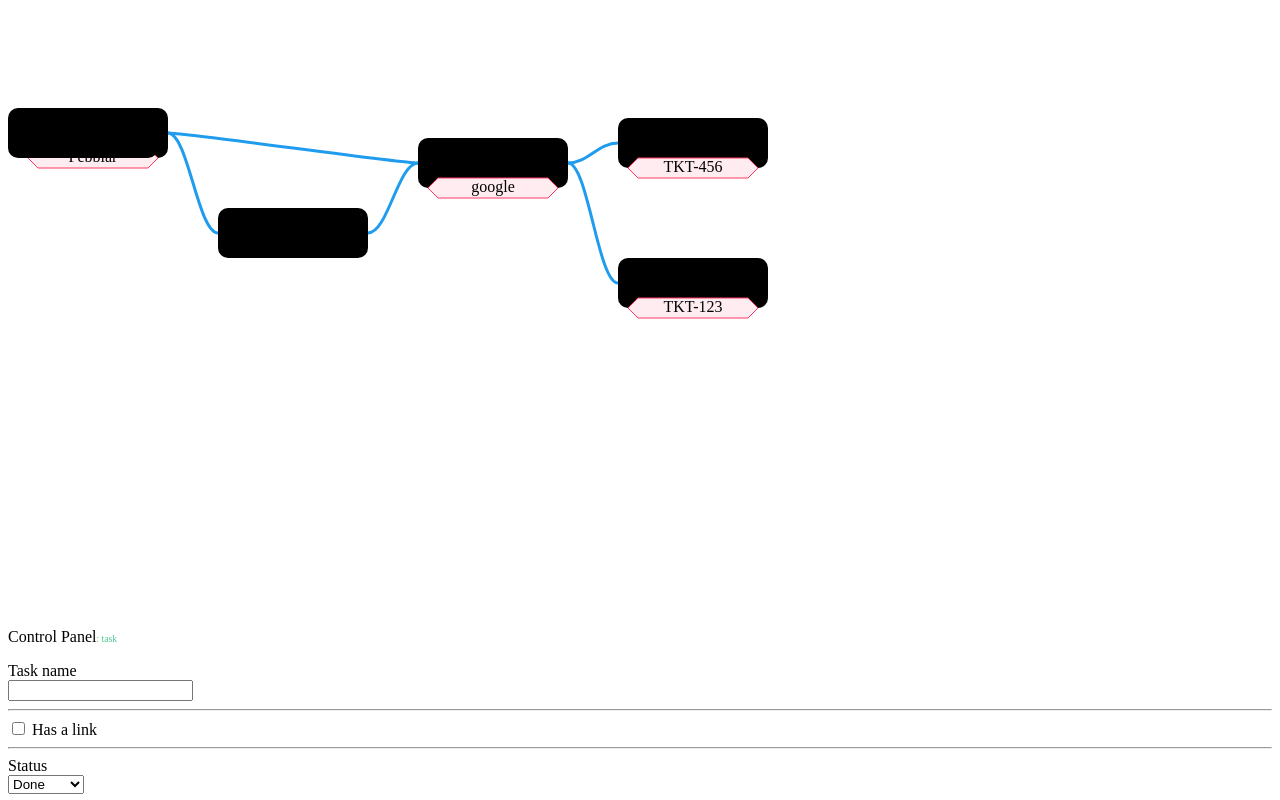
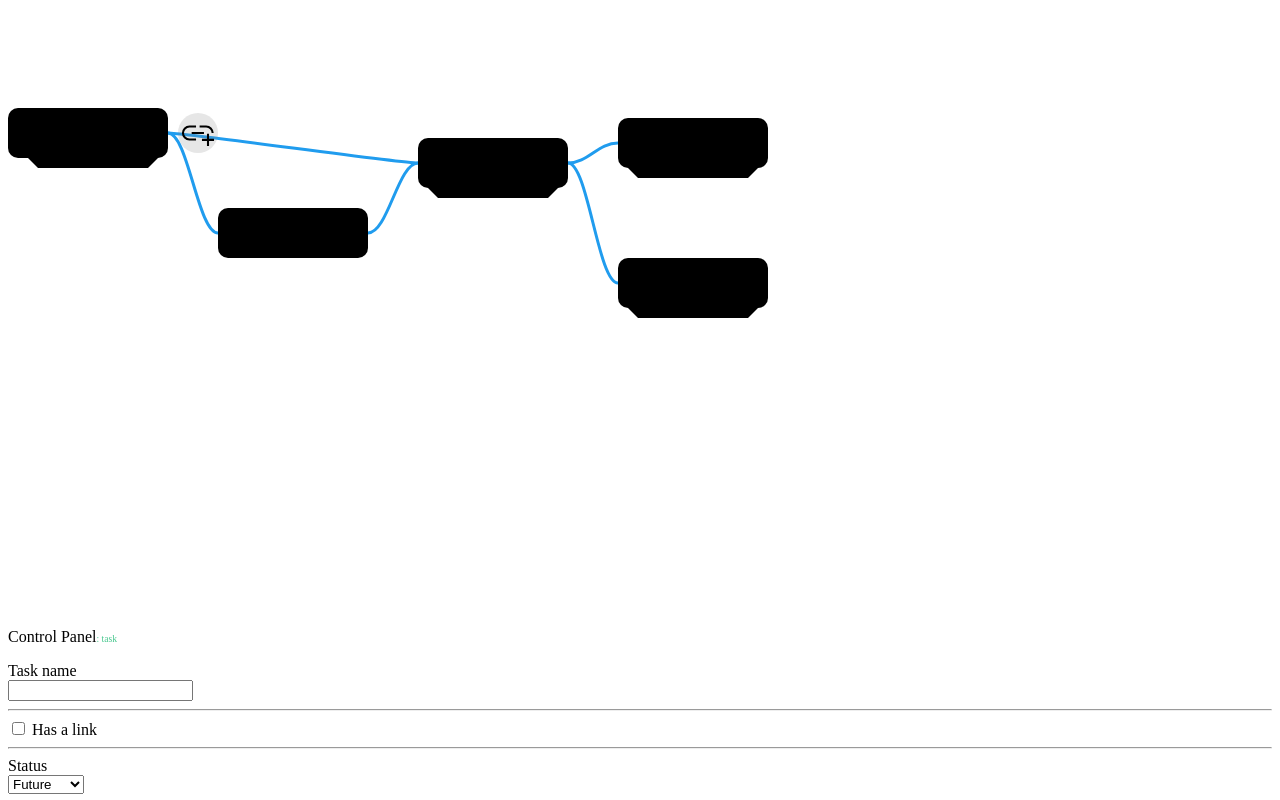
Before and after one commit to MadcoreTom/tasks, a React app: page / in a window 1280 px wide. Both pictures are taken after a click on the button "Add Task". Shown: the top 800 px of the page. Built offline with nearby package versions, Linux system fonts and the light colour scheme; the HTML template or start-up script is replaced by a standard one.

Commit message:
Nicer way to add dependencies

```diff
--- a/src/components/graph.tsx
+++ b/src/components/graph.tsx
@@ -1,5 +1,7 @@
 import * as React from "react";
 import { useDispatch, useSelector } from "react-redux";
+import { TASK_HEIGHT, TASK_WIDTH, TOP_MARGIN } from "../constants";
+import { AddLinkButton } from "../diagram/addlink";
 import { DependencyClickable, DependencyPath } from "../diagram/dependency";
 import { Task, TaskType } from "../diagram/task";
 import { RootState, select, SelectedType, updateTask } from "../state/store";
@@ -9,11 +11,14 @@ export function Graph() {
     let nodes = useSelector((state: RootState) => state.main.tasks) as TaskType[];
     let selected = useSelector((state: RootState) => state.main.selected) as SelectedType;
     const dispatch = useDispatch();
+    let [mousePos, setMousePos] = React.useState([0, 0]);
+
+    const selectedIdx = (selected && selected.type == "task") ? selected.idx : -1;
 
 
     let [offset, setOffset] = React.useState([0, 0]);
 
-    const nodeElems = nodes.map((n, i) => <Task {...n} idx={i} key={i} />)
+    const nodeElems = nodes.map((n, i) => <Task task={n} idx={i} isSelected={i == selectedIdx} key={i} />)
     const pathZoneElems = nodes
         .filter(n => n.dependencies)
         .map(n => { return n.dependencies.map(i => nodes[i]).map(d => { return { start: d, end: n } }) })
@@ -29,15 +34,38 @@ export function Graph() {
         if (selected && selected.type == "task" && selected.dragging) {
             const n = nodes[selected.idx];
             dispatch(updateTask({ ...n, x: n.x + evt.movementX, y: n.y + evt.movementY }));
-        // }if (evt.buttons == 2 && (evt.movementX != 0 || evt.movementY != 0)) {
-        }else if(evt.buttons > 0){
+            // }if (evt.buttons == 2 && (evt.movementX != 0 || evt.movementY != 0)) {
+        } else if (evt.buttons > 0) {
             setOffset([offset[0] + evt.movementX, offset[1] + evt.movementY]);
         }
+        setMousePos([evt.clientX-offset[0], evt.clientY-offset[1]]);
     }
     function onRelease(evt: React.MouseEvent) {
         if (selected && selected.type == "task" && selected.dragging) {
-            dispatch(select({...selected,dragging:undefined}))
+            dispatch(select({ ...selected, dragging: undefined }))
         }
+    }
+
+    let addButtons: any = null;
+    if (selected && selected.type == "task") {
+        const n = nodes[selected.idx];
+        addButtons = <g>
+            <AddLinkButton x={n.x - 40} y={n.y + TASK_HEIGHT / 2} idx={selected.idx} isStart={false} />
+            <AddLinkButton x={n.x + TASK_WIDTH + 40} y={n.y + TASK_HEIGHT / 2} idx={selected.idx} isStart={true} />
+        </g>
+    } else if (selected && selected.type == "linking") {
+        const n = nodes[selected.idx];
+        let start: number[] | null = null;
+        let end: number[] | null = null;
+        if (selected.start) {
+            start = [n.x + TASK_WIDTH, n.y + TASK_HEIGHT / 2 + TOP_MARGIN];
+            end = mousePos;
+        } else {
+            start = mousePos;
+            end = [n.x, n.y + TASK_HEIGHT / 2+ TOP_MARGIN];
+        }
+        const path = `M ${start[0]},${start[1]} L ${end[0]},${end[1]}`;
+        addButtons = <path d={path} stroke="magenta" style={{pointerEvents:"none"}}  strokeWidth="3"/>
     }
 
 
@@ -50,6 +78,7 @@ export function Graph() {
             {pathZoneElems}
             {pathElems}
             {nodeElems}
+            {addButtons}
         </g>
     </svg>
 }
--- /dev/null
+++ b/src/diagram/addlink.tsx
@@ -0,0 +1,13 @@
+import * as React from "react";
+import { useDispatch } from "react-redux";
+import { TOP_MARGIN } from "../constants";
+import { select } from "../state/store";
+
+export function AddLinkButton(props: {x:number,y:number,isStart:boolean, idx:number}){
+    const dispatch = useDispatch();
+    const transform = `translate(${props.x-20},${props.y + TOP_MARGIN-20})`
+    return <g transform={transform} onClick={()=>dispatch(select({type:"linking", start:props.isStart,idx:props.idx}))}>
+        <circle cx="20" cy="20" r="20" fill="rgba(128,128,128,0.2)" />
+        <path d="M18.042 27.583H11.5q-3.167 0-5.375-2.229T3.917 20q0-3.125 2.208-5.354t5.375-2.229h6.542v2.125H11.5q-2.292 0-3.896 1.583T6 20q0 2.25 1.604 3.854t3.896 1.604h6.542Zm-4.375-6.541v-2.084h12.291v2.084ZM35.708 20h-2.083q0-2.25-1.604-3.854t-3.854-1.604h-6.542v-2.125h6.542q3.125 0 5.333 2.229T35.708 20Zm-6.75 12.917v-5h-5v-2.084h5v-5h2.084v5h5v2.084h-5v5Z"/>
+    </g>
+}
--- a/src/diagram/task.tsx
+++ b/src/diagram/task.tsx
@@ -17,26 +17,26 @@ export type TaskType = {
     x: number, y: number, text: string, link?: { url: string, text: string }, dependencies: number[], status: TaskStatuses
 }
 
-export function Task(props: TaskType & {idx:number}) {
+export function Task(props: {task:TaskType, idx:number, isSelected:boolean}) {
+    const task = props.task;
     const dispatch = useDispatch();
 
-    const y = TOP_MARGIN + props.y;
+    const y = TOP_MARGIN + task.y;
 
-    const classNames = taskStatusMapping[props.status];
-    //  stroke="hsl(171, 100%, 41%)" fill="hsl(171, 100%, 96%)"
+    const classNames = taskStatusMapping[task.status] + (props.isSelected ? " selected" : "");
 
     let link: any = null;
-    if (props.link != null) {
-        const path = `M ${props.x + 10},${y + TASK_HEIGHT} l 10,-10 ${TASK_WIDTH - 40},0 10,10 -10,10 ${40 - TASK_WIDTH},0 -10,-10`;
-        link = <g onClick={() => {if(props.link && props.link.url){window.open(props.link.url, '_blank').focus();}}}  className="clickable">
-            <path d={path} fill="hsl(347, 90%, 96%)" stroke="hsl(348, 100%, 61%)" />
-            <text x={props.x + TASK_WIDTH / 2} y={y + TASK_HEIGHT} alignmentBaseline="middle" textAnchor="middle">{props.link.text}</text>
+    if (task.link != null) {
+        const path = `M ${task.x + 10},${y + TASK_HEIGHT} l 10,-10 ${TASK_WIDTH - 40},0 10,10 -10,10 ${40 - TASK_WIDTH},0 -10,-10`;
+        link = <g onClick={() => {if(task.link && task.link.url){window.open(task.link.url, '_blank').focus();}}}  className="clickable">
+            <path d={path} className={classNames} />
+            <text x={task.x + TASK_WIDTH / 2} y={y + TASK_HEIGHT} alignmentBaseline="middle" textAnchor="middle" style={{textDecoration: task.link.url ? "underline" : "none"}}>{task.link.text}</text>
         </g>
     }
 
     return <g onMouseDown={() => dispatch(select({type:"task",idx:props.idx, dragging:[0,0]}))} onMouseUp={() => dispatch(select({type:"task",idx:props.idx}))} className="clickable">
-        <rect x={props.x} y={y}className={classNames} strokeWidth="2" width={TASK_WIDTH} height={TASK_HEIGHT} rx="10" ry="10" />
-        <text x={props.x + TASK_WIDTH / 2} y={y + TASK_HEIGHT / 3} alignmentBaseline="middle" textAnchor="middle">{props.text}</text>
+        <rect x={task.x} y={y}className={classNames} strokeWidth="2" width={TASK_WIDTH} height={TASK_HEIGHT} rx="10" ry="10" />
+        <text x={task.x + TASK_WIDTH / 2} y={y + TASK_HEIGHT / 3} alignmentBaseline="middle" textAnchor="middle">{task.text}</text>
         {link}
     </g>
 }
--- a/src/state/addtask.reducer.ts
+++ b/src/state/addtask.reducer.ts
@@ -6,7 +6,8 @@ export const addTaskReducer = (state: State) => {
         text:"",
         x:0,
         y:0,
-        dependencies: []
+        dependencies: [],
+        status: "Future"
     }
    state.tasks = [...state.tasks, newTask];
    state.selected = {type:"task", idx: state.tasks.length-1};
--- a/src/state/store.ts
+++ b/src/state/store.ts
@@ -5,7 +5,10 @@ import { addTaskReducer } from './addtask.reducer';
 import { exportReducer, importReducer } from './export.reducer';
 import { removeTaskReducer } from './removetask.reducer';
 
-export type SelectedType = null | { type: "task", idx: number, dragging?: [number,number]} | { type: "dependency", start: TaskType, end: TaskType };
+export type SelectedType = null |
+ { type: "task", idx: number, dragging?: [number,number]} |
+  { type: "dependency", start: TaskType, end: TaskType } |
+  { type:"linking", start:boolean, idx:number};
 
 export type State = {
     selected: SelectedType,
@@ -33,6 +36,16 @@ const mainSlice = createSlice({
     } as State,
     reducers: {
         select: (state, action: { payload: SelectedType }) => {
+            if(state.selected && state.selected.type =="linking" && action.payload && action.payload.type == "task"){
+                // complete the link
+                if(state.selected.start){
+                    // new selection has the dependency
+                    state.tasks[action.payload.idx].dependencies.push(state.selected.idx);
+                } else {
+                    // old selection has the dependency (just swap above)
+                    state.tasks[state.selected.idx].dependencies.push(action.payload.idx);
+                }
+            }
             state.selected = action.payload;
         },
         updateTask: (state, action: { payload: TaskType }) => {
```
Also changed, not shown: 1 other file (tests, documents, lock files or other folders).
